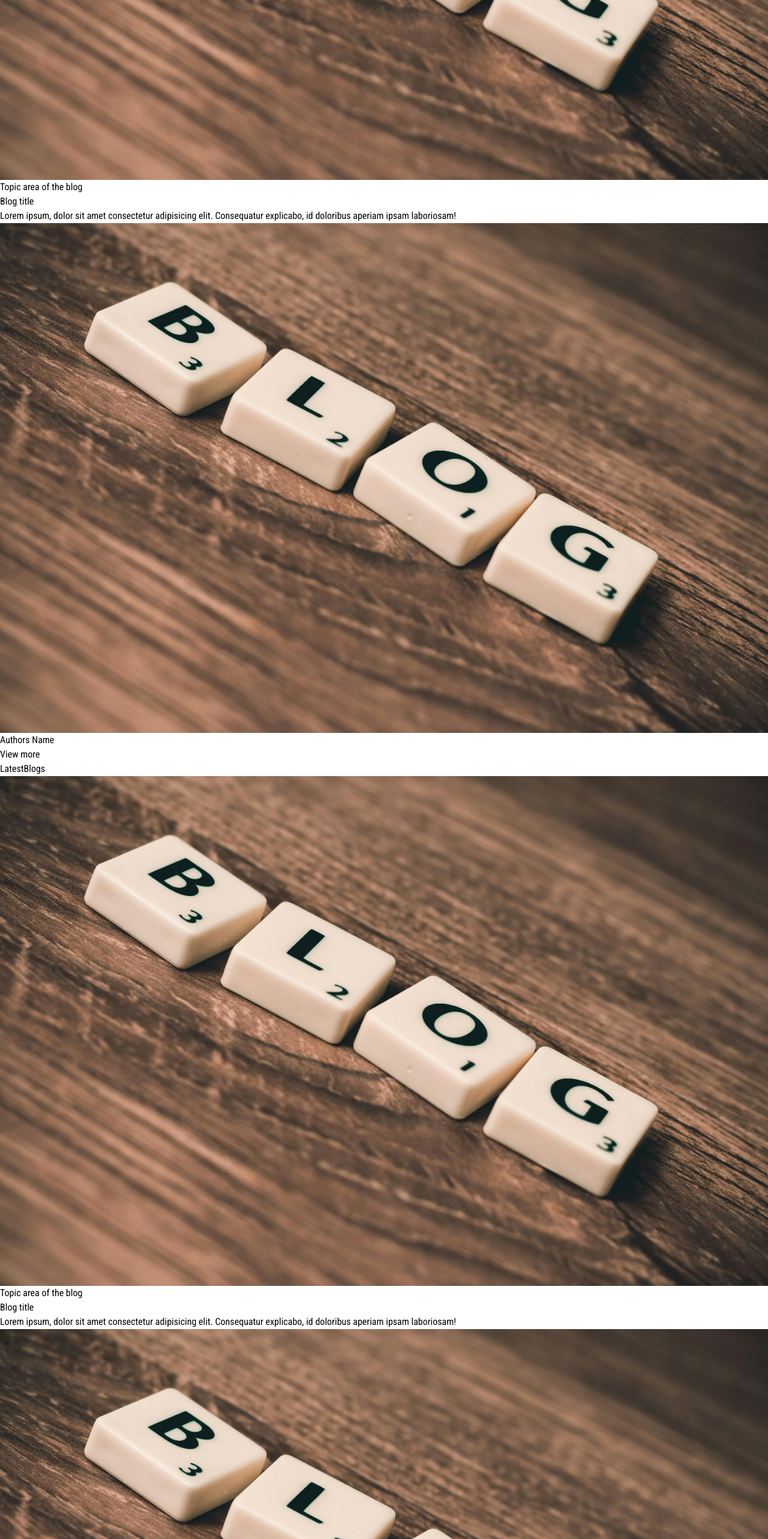
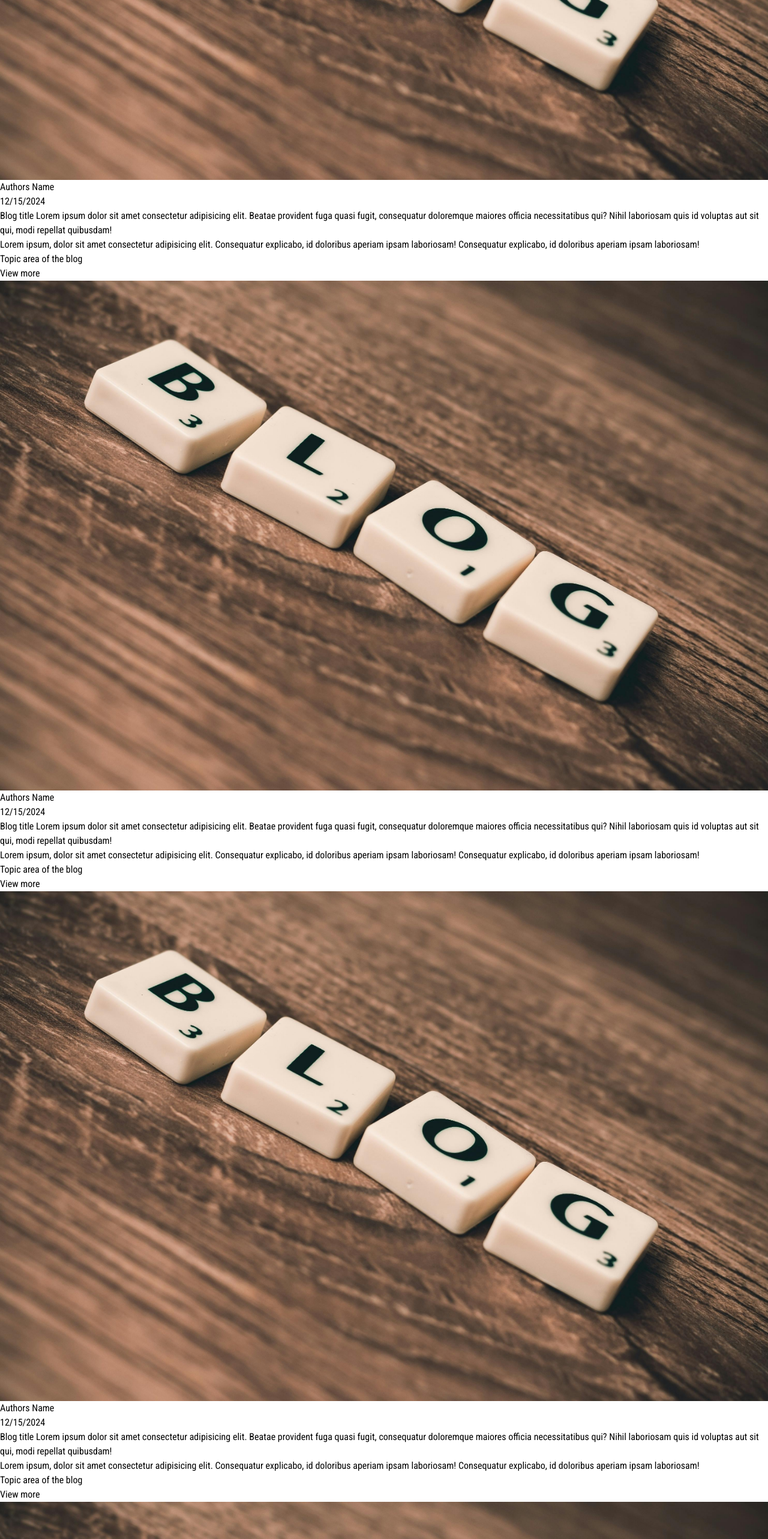
Before and after one commit to JulieWilly/starter, a React (Vite) app in the folder starter/: page / in a window 1280 px wide. Shown: the part 934-3500 px from the top of the page at 60% size. Built offline with nearby package versions, Linux system fonts and the light colour scheme.

Commit message:
adding new designs to the blogs cards.

```diff
--- a/starter/src/Reader/Pages/Home/BlogCard.jsx
+++ b/starter/src/Reader/Pages/Home/BlogCard.jsx
@@ -2,9 +2,9 @@ import blog from '../../../assets/blog.jpg'
 
 const BlogCard = () => {
   return (
-    <div className="border border-black mt-4 h-auto flex items-center justify-between flex-row flex-wrap">
-      <div className="w-1/4 h-auto border-black border flex flex-col rounded ">
-        <div className="w-full">
+    <div className="mt-4 h-auto flex items-center justify-between  flex-wrap flex-row gap-1  sm:flex  ">
+      <div className="w-72 flex flex-col  ">
+        <div className="w-full rounded-lg overflow-hidden">
           <img
             src={blog}
             alt="blog image"
@@ -13,28 +13,137 @@ const BlogCard = () => {
         </div>
 
         <div className="mt-2 p-1 flex flex-col">
-          <h4 className="text-sm mb-1">Topic area of the blog</h4>
-          <h2 className="font-medium text-xl  pb-1">Blog title</h2>
-          <span>
+          <div className="flex flex-row justify-between items-center">
+            <h3>Authors Name</h3>
+
+            <span>12/15/2024</span>
+          </div>
+          <h2 className="font-medium text-xl  pb-1 truncate">
+            Blog title Lorem ipsum dolor sit amet consectetur adipisicing elit.
+            Beatae provident fuga quasi fugit, consequatur doloremque maiores
+            officia necessitatibus qui? Nihil laboriosam quis id voluptas aut
+            sit qui, modi repellat quibusdam!
+          </h2>
+          <span className=" line-clamp-3">
             Lorem ipsum, dolor sit amet consectetur adipisicing elit.
             Consequatur explicabo, id doloribus aperiam ipsam laboriosam!
+            Consequatur explicabo, id doloribus aperiam ipsam laboriosam!
           </span>
-
-          <div className=" mt-2 flex flex-row justify-between items-center">
-            <div className="flex flex-row   flex items-center gap-2">
-              <div className="w-12 h-12 ">
-                <img
-                  src={blog}
-                  alt=""
-                  className="h-full w-full block object-fill rounded-full"
-                />
-              </div>
-              <h3>Authors Name</h3>
-            </div>
+          <div className=" mt-2 flex flex-row justify-between items-center p-1">
+            <h4 className="text-sm mb-1 text-red-500">
+              Topic area of the blog
+            </h4>
             <button className="bg-black text-white p-1 w-24 ">View more</button>
           </div>
         </div>
       </div>
+
+      <div className="w-72 flex flex-col  ">
+        <div className="w-full rounded-lg overflow-hidden">
+          <img
+            src={blog}
+            alt="blog image"
+            className="block object-fill w-full h-1/2"
+          />
+        </div>
+
+        <div className="mt-2 p-1 flex flex-col">
+          <div className="flex flex-row justify-between items-center">
+            <h3>Authors Name</h3>
+
+            <span>12/15/2024</span>
+          </div>
+          <h2 className="font-medium text-xl  pb-1 truncate">
+            Blog title Lorem ipsum dolor sit amet consectetur adipisicing elit.
+            Beatae provident fuga quasi fugit, consequatur doloremque maiores
+            officia necessitatibus qui? Nihil laboriosam quis id voluptas aut
+            sit qui, modi repellat quibusdam!
+          </h2>
+          <span className=" line-clamp-3">
+            Lorem ipsum, dolor sit amet consectetur adipisicing elit.
+            Consequatur explicabo, id doloribus aperiam ipsam laboriosam!
+            Consequatur explicabo, id doloribus aperiam ipsam laboriosam!
+          </span>
+          <div className=" mt-2 flex flex-row justify-between items-center p-1">
+            <h4 className="text-sm mb-1 text-red-500">
+              Topic area of the blog
+            </h4>
+            <button className="bg-black text-white p-1 w-24 ">View more</button>
+          </div>
+        </div>
+      </div>
+
+      <div className="w-72 flex flex-col  ">
+        <div className="w-full rounded-lg overflow-hidden">
+          <img
+            src={blog}
+            alt="blog image"
+            className="block object-fill w-full h-1/2"
+          />
+        </div>
+
+        <div className="mt-2 p-1 flex flex-col">
+          <div className="flex flex-row justify-between items-center">
+            <h3>Authors Name</h3>
+
+            <span>12/15/2024</span>
+          </div>
+          <h2 className="font-medium text-xl  pb-1 truncate">
+            Blog title Lorem ipsum dolor sit amet consectetur adipisicing elit.
+            Beatae provident fuga quasi fugit, consequatur doloremque maiores
+            officia necessitatibus qui? Nihil laboriosam quis id voluptas aut
+            sit qui, modi repellat quibusdam!
+          </h2>
+          <span className=" line-clamp-3">
+            Lorem ipsum, dolor sit amet consectetur adipisicing elit.
+            Consequatur explicabo, id doloribus aperiam ipsam laboriosam!
+            Consequatur explicabo, id doloribus aperiam ipsam laboriosam!
+          </span>
+          <div className=" mt-2 flex flex-row justify-between items-center p-1">
+            <h4 className="text-sm mb-1 text-red-500">
+              Topic area of the blog
+            </h4>
+            <button className="bg-black text-white p-1 w-24 ">View more</button>
+          </div>
+        </div>
+      </div>
+
+      <div className="w-72 flex flex-col  ">
+        <div className="w-full rounded-lg overflow-hidden">
+          <img
+            src={blog}
+            alt="blog image"
+            className="block object-fill w-full h-1/2"
+          />
+        </div>
+
+        <div className="mt-2 p-1 flex flex-col">
+          <div className="flex flex-row justify-between items-center">
+            <h3>Authors Name</h3>
+
+            <span>12/15/2024</span>
+          </div>
+          <h2 className="font-medium text-xl  pb-1 truncate">
+            Blog title Lorem ipsum dolor sit amet consectetur adipisicing elit.
+            Beatae provident fuga quasi fugit, consequatur doloremque maiores
+            officia necessitatibus qui? Nihil laboriosam quis id voluptas aut
+            sit qui, modi repellat quibusdam!
+          </h2>
+          <span className=" line-clamp-3">
+            Lorem ipsum, dolor sit amet consectetur adipisicing elit.
+            Consequatur explicabo, id doloribus aperiam ipsam laboriosam!
+            Consequatur explicabo, id doloribus aperiam ipsam laboriosam!
+          </span>
+          <div className=" mt-2 flex flex-row justify-between items-center p-1">
+            <h4 className="text-sm mb-1 text-red-500">
+              Topic area of the blog
+            </h4>
+            <button className="bg-black text-white p-1 w-24 ">View more</button>
+          </div>
+        </div>
+      </div>
+
+
     </div>
   );
 }
--- a/starter/src/Reader/Pages/Home/MostRead.jsx
+++ b/starter/src/Reader/Pages/Home/MostRead.jsx
@@ -2,11 +2,17 @@ import BlogCard from "./BlogCard"
 
 const MostRead = () => {
   return (
-    <div className="p-2, mt-4">
+    <div className="p-4 mt-4 border-2 border-black w-full ">
+      <div>
+        {" "}
         <h1>Most Read</h1>
+        <button>View More</button>
+      </div>
+      <div>
         <BlogCard />
+      </div>
     </div>
-  )
+  );
 }
 
 export default MostRead
--- a/starter/src/Reader/Pages/Home/RecentBlogs.jsx
+++ b/starter/src/Reader/Pages/Home/RecentBlogs.jsx
@@ -1,6 +1,4 @@
-import { IoFilterOutline } from "react-icons/io5";
 import { IoIosArrowDown } from "react-icons/io";
-import blog from "../../../assets/blog.jpg";
 import BlogCard from "./BlogCard";
 const RecentBlogs = () => {
   return (
```
